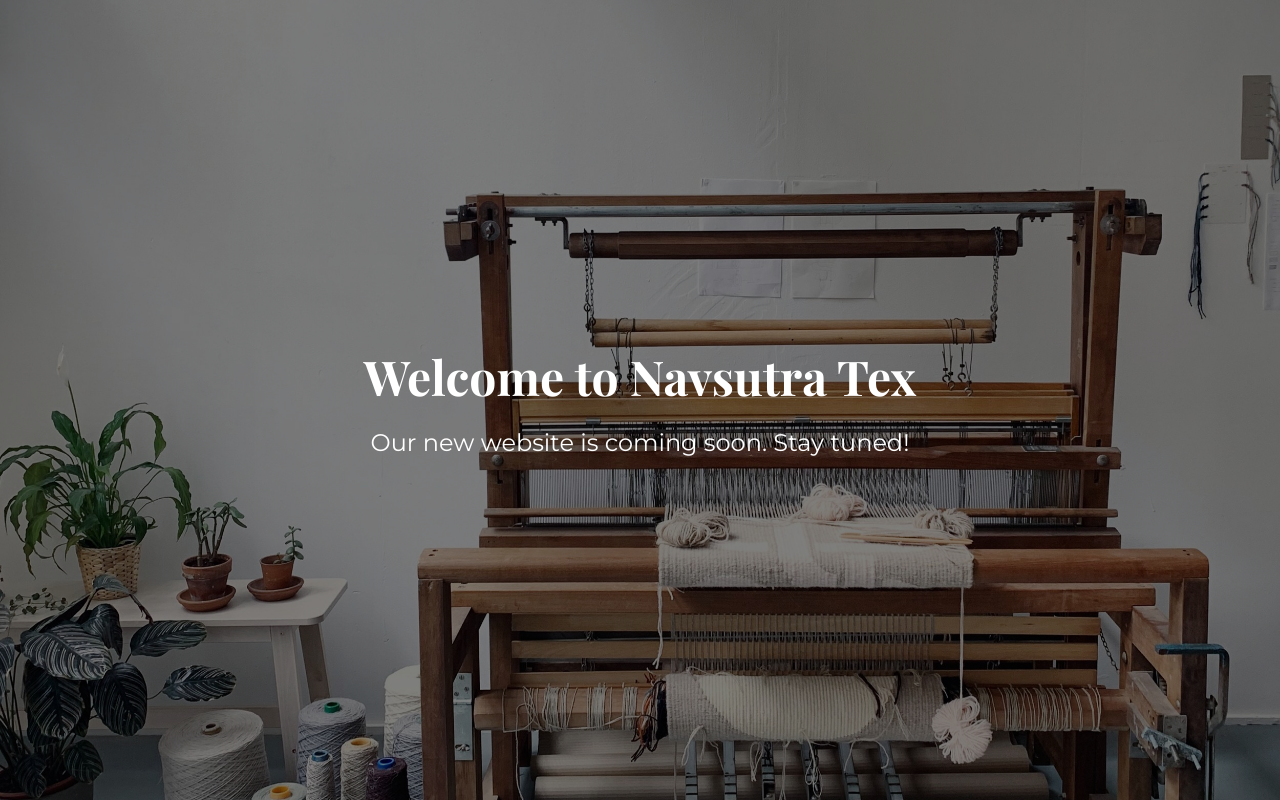
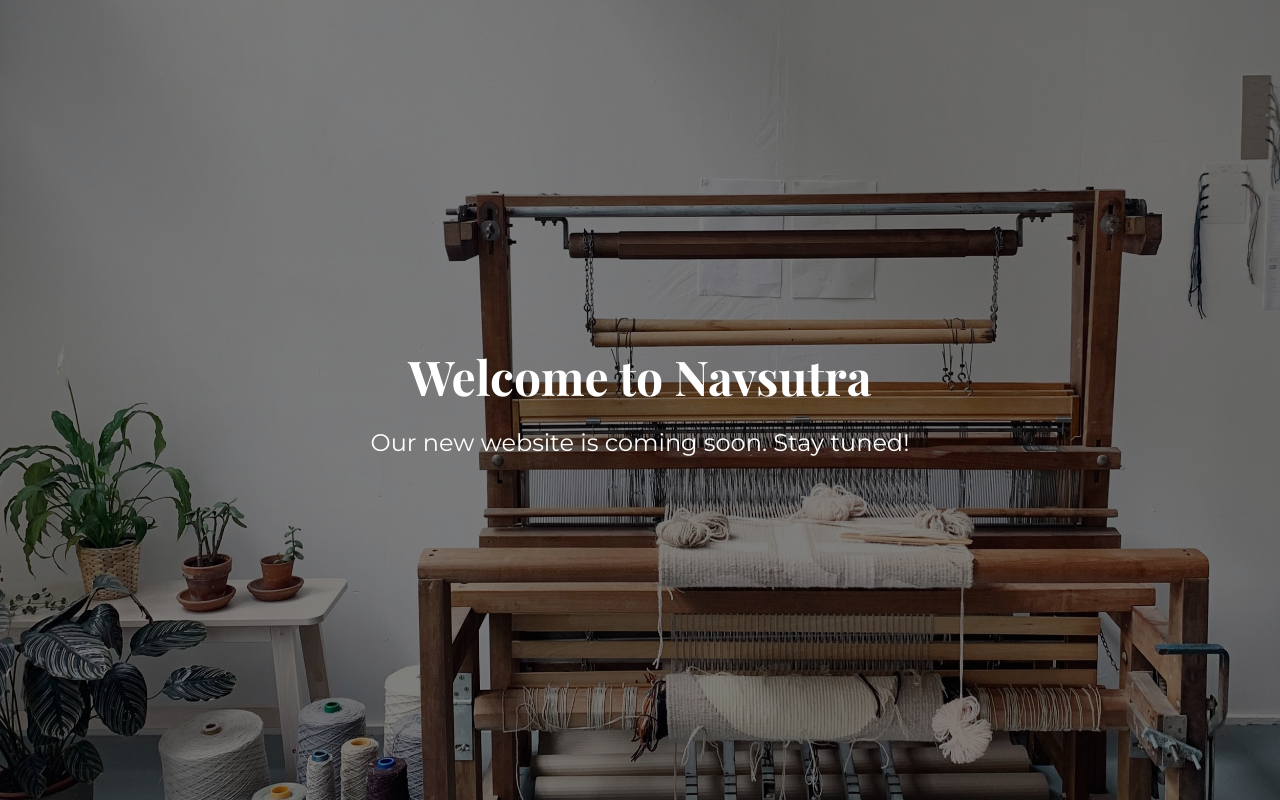
Before and after one commit to navsutra/navsutra-homepage, a plain HTML site: page index.html in a window 1280 px wide. Drawn offline with nearby package versions, Linux system fonts and the light colour scheme.

Commit message:
Remove tex from name

```diff
--- a/index.html
+++ b/index.html
@@ -59,7 +59,7 @@
 <body>
     <div class="overlay"></div>
     <div class="content">
-        <h1>Welcome to Navsutra Tex</h1>
+        <h1>Welcome to Navsutra</h1>
 
         <p class="coming-soon">Our new website is coming soon. Stay tuned!</p>
     </div>
```
